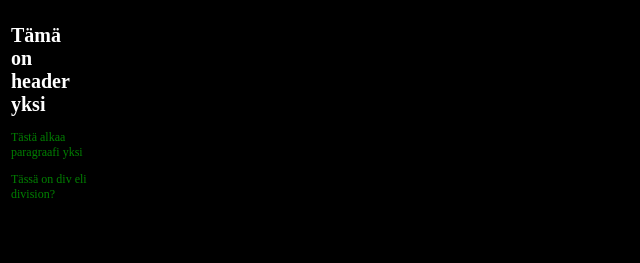
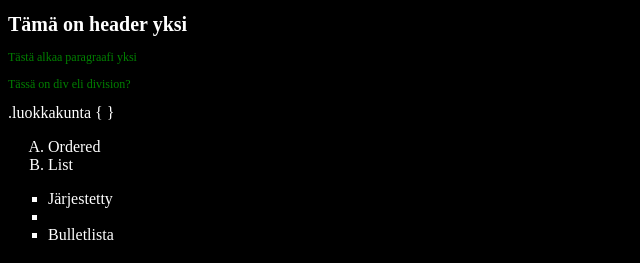
Before and after one commit to Hanska7/Desktop-app-testi, a plain HTML site: page styles.html in a window 1280 px wide. Shown: the whole page, without its empty margins (0-640 px from the left). Drawn offline with Linux system fonts and the light colour scheme.

Commit message:
Update styles.css

```diff
--- a/styles.css
+++ b/styles.css
@@ -1,12 +1,11 @@
 
-body { border: dotted; width: 2px;
-    width: 100px; height: 100px;
-    background-color: black;
+body { background-color: black;
+    color: white;
 
 }
 
-h1 { color: white;
-    margin-right: 30px;
+h1 {
+
     font-size: 20px;
 
 }
@@ -16,6 +15,13 @@ p { font-size: 12px;
 
 }
 
+.divisioona {
+    border: dotted; width: 2px;
+    width: 100px; height: 100px;
+
+}
+
+
 ul {list-style-type: square;
 
 }
```
